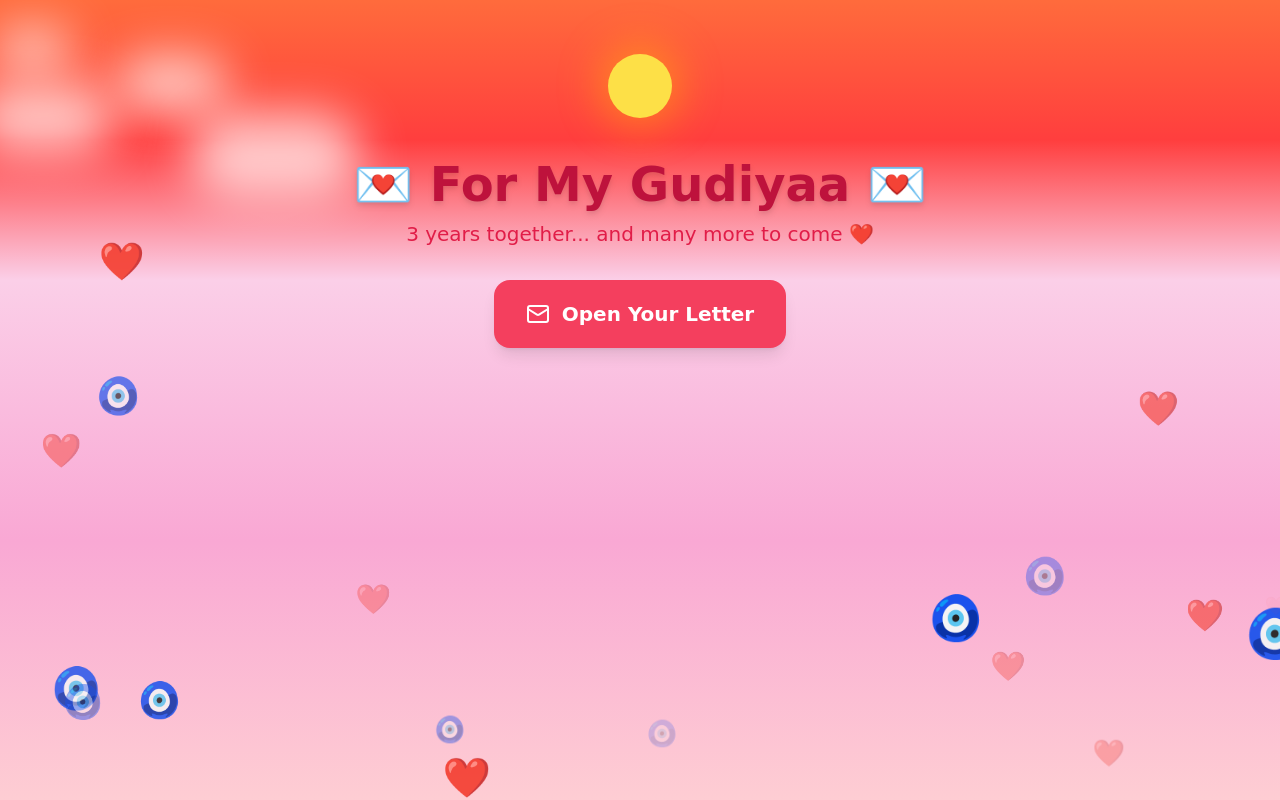
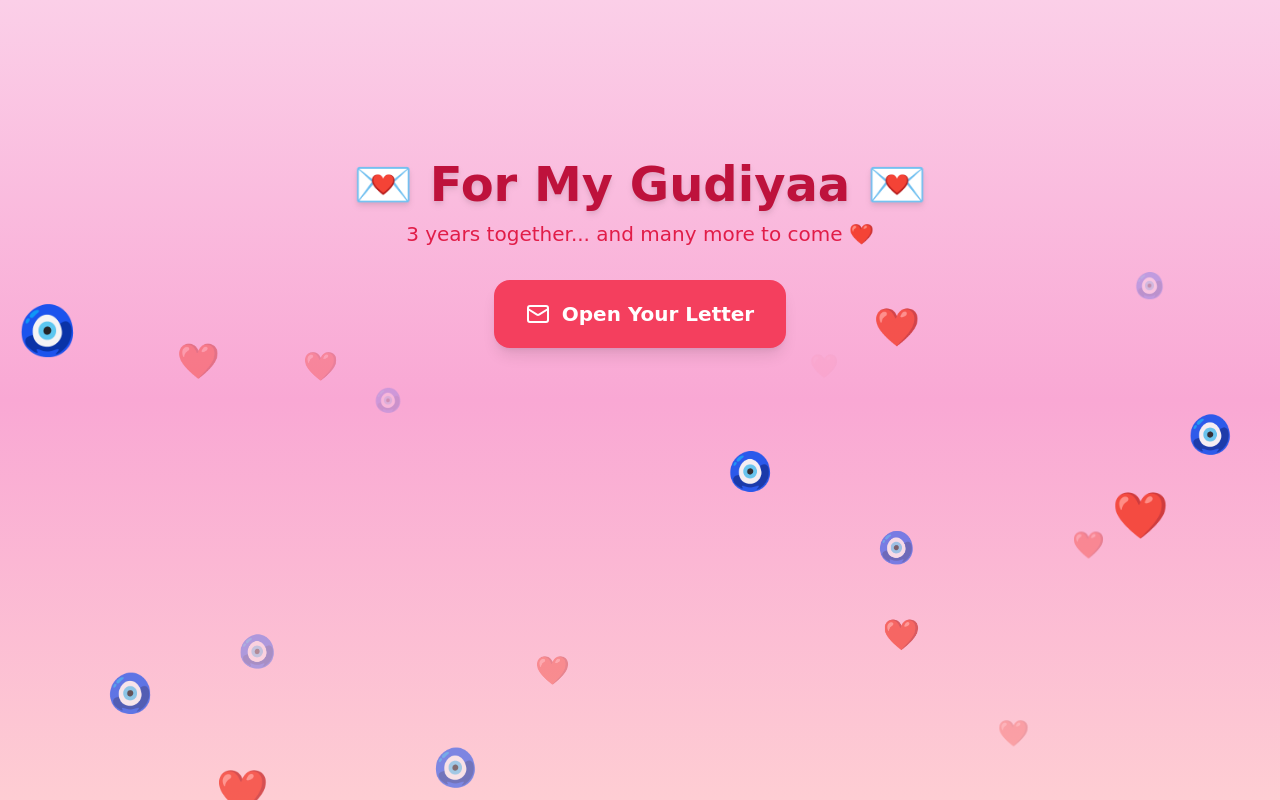
Before and after one commit to todin971ad-rgb/Gudiyaa, a React (Vite) app: page / in a window 1280 px wide. Built offline with nearby package versions, Linux system fonts and the light colour scheme.

Commit message:
Add files via upload

```diff
--- a/src/App.jsx
+++ b/src/App.jsx
@@ -6,7 +6,8 @@ export default function GudiyaaLoveSite() {
   const [open, setOpen] = useState(false);
   const [cardIndex, setCardIndex] = useState(0);
   const [showScroll, setShowScroll] = useState(false);
-  const [isEvening, setIsEvening] = useState(false);
+  const [phase, setPhase] = useState("day"); // "day", "evening", "night"
+  const [fallingStar, setFallingStar] = useState(false);
 
   const cards = [
     "You are my tiny baby, my little girl 💕. Every day waking up to your Morningssssweetyyy is the sweetest morning I can have.",
@@ -27,53 +28,99 @@ From the moment we met I somehow knew in my heart that youuu are the one and sin
     { symbol: "🧿", color: "text-blue-500", size: 30 }
   ];
 
-  // Determine evening phase
+  // Determine phase based on time
   useEffect(() => {
-    const hour = new Date().getHours();
-    setIsEvening(hour >= 15 && hour < 18);
-
-    const interval = setInterval(() => {
+    const determinePhase = () => {
       const h = new Date().getHours();
-      setIsEvening(h >= 15 && h < 18);
-    }, 60 * 1000);
-
+      if (h >= 18 || h < 5) setPhase("night");
+      else if (h >= 15 && h < 18) setPhase("evening");
+      else setPhase("day");
+    };
+    determinePhase();
+    const interval = setInterval(determinePhase, 60 * 1000);
     return () => clearInterval(interval);
   }, []);
 
+  // Falling stars for night
+  useEffect(() => {
+    if (phase !== "night") return;
+    const interval = setInterval(() => {
+      setFallingStar(true);
+      setTimeout(() => setFallingStar(false), 1500);
+    }, 10000 + Math.random() * 10000);
+    return () => clearInterval(interval);
+  }, [phase]);
+
+  const stars = [...Array(30)].map((_, i) => ({
+    top: Math.random() * 33,
+    left: Math.random() * 100,
+    size: 1 + Math.random() * 2,
+    delay: Math.random() * 3
+  }));
+
   return (
-    <div className="min-h-screen relative flex flex-col items-center justify-start font-poppins overflow-hidden">
+    <div className="min-h-screen relative flex flex-col items-center justify-start bg-gradient-to-b from-pink-200 via-pink-300 to-rose-200 font-poppins overflow-hidden">
 
-      {/* Top 1/3 Sunset with smooth fade */}
-      <div className="absolute top-0 left-0 w-full h-[35%] overflow-hidden">
-        <div className="absolute w-full h-full bg-gradient-to-b from-[#FF6B3C] via-[#FF3E3E] to-transparent"></div>
-
+      {/* Evening Sunset Top 1/3 */}
+      {phase === "evening" && (
+        <div className="absolute top-0 left-0 w-full h-1/3 overflow-hidden">
+          <div className="absolute top-0 left-0 w-full h-full bg-gradient-to-b from-orange-500 via-red-400 to-pink-300/50"></div>
           {/* Sun */}
           <motion.div
             className="absolute left-1/2 transform -translate-x-1/2 w-16 h-16 bg-yellow-300 rounded-full shadow-[0_0_40px_10px_rgba(255,200,0,0.4)]"
-          animate={{ top: ["10%", "70%"] }}
-          transition={{ duration: 20, ease: "easeInOut", repeat: Infinity, repeatType: "loop" }}
+            animate={{ top: ["10%", "80%"] }}
+            transition={{ duration: 8, ease: "easeInOut", repeat: Infinity, repeatType: "mirror" }}
           />
-
           {/* Clouds */}
-        {[...Array(4)].map((_, i) => (
+          {[...Array(3)].map((_, i) => (
             <motion.div
               key={i}
               className="absolute bg-white/70 rounded-full blur-xl"
               style={{
-              width: `${80 + i * 30}px`,
-              height: `${40 + i * 15}px`,
-              top: `${10 + i * 10}%`,
-              zIndex: i % 2 === 0 ? 10 : 5
+                width: `${80 + i * 20}px`,
+                height: `${40 + i * 10}px`,
+                top: `${10 + i * 15}%`
               }}
-            initial={{ x: i % 2 === 0 ? "-30%" : "120%" }}
-            animate={{ x: i % 2 === 0 ? "120%" : "-30%" }}
-            transition={{ duration: 40 + i * 20, repeat: Infinity, ease: "linear" }}
+              initial={{ x: i % 2 === 0 ? "-20%" : "120%" }}
+              animate={{ x: i % 2 === 0 ? "120%" : "-20%" }}
+              transition={{ duration: 40 + i * 15, repeat: Infinity, ease: "linear" }}
             />
           ))}
         </div>
+      )}
 
-      {/* Bottom 2/3 Pink Area with smooth blending */}
-      <div className="absolute top-[35%] left-0 w-full h-[65%] bg-gradient-to-b from-transparent via-pink-300 to-rose-200"></div>
+      {/* Night Sky */}
+      {phase === "night" && (
+        <div className="absolute top-0 left-0 w-full h-1/3 overflow-hidden">
+          <div className="absolute top-0 left-0 w-full h-full bg-gradient-to-b from-[#0b0b3b] via-[#1c1c55] to-transparent"></div>
+          {/* Crescent Moon */}
+          <div className="absolute top-4 left-4 w-12 h-12 bg-yellow-200 rounded-full shadow-[0_0_30px_8px_rgba(255,255,204,0.3)]">
+            <div className="w-12 h-12 rounded-full bg-[#0b0b3b] absolute top-0 left-2"></div>
+          </div>
+          {/* Stars */}
+          {stars.map((star, idx) => (
+            <motion.div
+              key={idx}
+              className="absolute bg-white rounded-full"
+              style={{ width: star.size, height: star.size, top: `${star.top}%`, left: `${star.left}%` }}
+              animate={{ opacity: [0, 1, 0] }}
+              transition={{ duration: 1 + Math.random() * 2, repeat: Infinity, delay: star.delay }}
+            />
+          ))}
+          {/* Falling Star */}
+          <AnimatePresence>
+            {fallingStar && (
+              <motion.div
+                className="absolute bg-white w-1 h-1 rounded-full shadow-lg"
+                initial={{ top: "5%", left: "0%" }}
+                animate={{ top: "25%", left: "100%", scale: 1 }}
+                exit={{ opacity: 0 }}
+                transition={{ duration: 1.5, ease: "easeInOut" }}
+              />
+            )}
+          </AnimatePresence>
+        </div>
+      )}
 
       {/* Floating Emojis */}
       {[...Array(25)].map((_, i) => {
@@ -106,7 +153,7 @@ From the moment we met I somehow knew in my heart that youuu are the one and sin
         </p>
       </motion.div>
 
-      {/* Open Letter Button */}
+      {/* Open Letter */}
       <motion.button
         onClick={() => setOpen(true)}
         className="bg-rose-500 hover:bg-rose-600 text-white px-8 py-5 rounded-2xl shadow-lg flex items-center gap-3 text-xl font-semibold z-10"
@@ -177,6 +224,7 @@ From the moment we met I somehow knew in my heart that youuu are the one and sin
           </motion.div>
         )}
       </AnimatePresence>
+
     </div>
   );
 }
```
Lines whose indentation alone changed are shown as unchanged.
